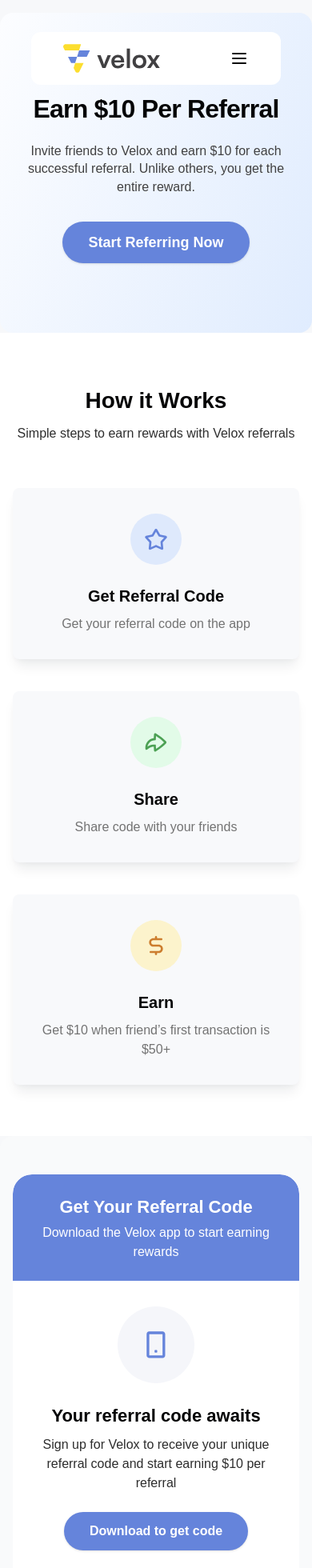
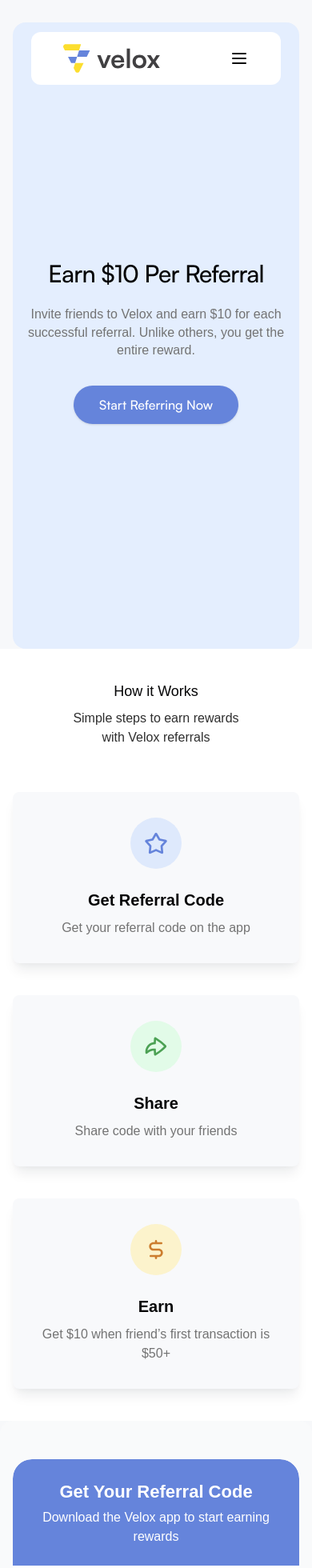
Before and after one commit to veloxpayments/velox-website, a Next.js app: page /referral in a window 390 px wide. Shown: the top 1960 px of the page at 80% size. Built offline with nearby package versions, Linux system fonts and the light colour scheme; a web font is replaced by a local one.

Commit message:
feat(UI): Add referral page mobile view

```diff
--- a/src/app/FAQs/page.tsx
+++ b/src/app/FAQs/page.tsx
@@ -7,6 +7,8 @@
 const imgSearchLine = "/search.svg";
 const imgLine = "/faqline.png";
 const imgMessage1Line = "/message.svg";
+const whiteLine = "/whiteLine.svg";
+
 
 const gettingStartedFaqs = [
   {
@@ -58,13 +60,14 @@
 
 const FAQs = () => {
   return (
-    <div className="w-full min-h-screen bg-[#f8f9fb] font-satoshi">
+    <div className="w-full min-h-screen bg-[#f8f9fb] font-satoshi font-satoshi pt-7 px-4 md:px-0 md:pt-0">
       {/* Header Section */}
-      <header className="bg-[#1a2238] w-full pb-12 md:pb-0 relative">
-        <div className="flex flex-col items-center justify-center text-center pt-16 md:pt-48 pb-8 md:pb-16">
-          <img src={imgQuestionLine} alt="question" className="w-12 h-12 mx-auto mb-4" />
-          <h1 className="text-white text-3xl md:text-5xl font-medium mb-4">Frequently Asked Questions</h1>
-          <p className="text-white text-lg md:text-2xl font-[300] max-w-2xl lg:max-w-6xl mx-auto">Have questions about our services? Find quick answers to commonly asked questions below.</p>
+      <header className="bg-[#1a2238] w-full h-[783px] md:h-auto md:py-0 relative rounded-2xl md:rounded-none flex justify-center items-center md:block px-4">
+        <div className="flex flex-col items-center justify-center text-center md:pt-48 md:pb-16">
+          <img src={imgQuestionLine} alt="question" className="w-10 h-10 md:w-12 md:h-12 mx-auto mb-4" />
+          <h1 className="text-white text-[30px] md:text-5xl font-medium mb-4">Frequently Asked Questions</h1>
+          <p className="text-white text-[16px] md:text-2xl font-[300] max-w-[60vw] lg:max-w-6xl mx-auto">Have questions about our services? Find quick answers to commonly asked questions below.</p>
+          <img src={whiteLine} alt="white line" className="md:hidden mt-6" />
         </div>
       </header>
 
@@ -86,7 +89,7 @@
         {/* Getting Started */}
         <section className="mb-10">
           <div className="flex items-center gap-3 mb-2">
-            <h2 className="text-[28px] font-medium text-[#000]">Getting Started</h2>
+            <h2 className="text-[18px] md:text-[28px] font-medium text-[#000]">Getting Started</h2>
           </div>
           <img src={imgLine} alt="line" className="w-full h-1 mb-6" />
           <div className="flex flex-col gap-4">
@@ -98,7 +101,7 @@
         {/* Send Money */}
         <section className="mb-10">
           <div className="flex items-center gap-3 mb-2">
-            <h2 className="text-[28px] font-medium text-[#000]">Send Money</h2>
+            <h2 className="text-[18px] md:text-[28px] font-medium text-[#000]">Send Money</h2>
           </div>
           <img src={imgLine} alt="line" className="w-full h-1 mb-6" />
           <div className="flex flex-col gap-4">
--- a/src/app/contact/page.tsx
+++ b/src/app/contact/page.tsx
@@ -30,7 +30,7 @@
   return (
     <div className="w-full min-h-screen bg-[#f8f9fb] font-satoshi pt-7 px-4 md:px-0 md:pt-0">
       {/* Header Section */}
-      <header className="bg-[#1a2238] w-full py-[300px] md:py-0 relative rounded-2xl md:rounded-none">
+      <header className="bg-[#1a2238] w-full h-[783px] md:h-auto md:py-0 relative rounded-2xl md:rounded-none flex items-center md:block justify-center">
         <div className="flex flex-col items-center justify-center text-center md:pt-48 md:pb-16">
           <img src={imgCustomerCareFill} alt="customer care" className="w-10 h-10 md:w-14 md:h-14 mx-auto mb-4" />
           <h1 className="text-white text-[30px] md:text-5xl font-bold mb-4">Talk to us</h1>
--- a/src/app/referral/page.tsx
+++ b/src/app/referral/page.tsx
@@ -13,20 +13,22 @@
 
 const Referral = () => {
   return (
-    <div className="w-full flex flex-col items-center min-h-screen font-satoshi">
+    <div className="w-full flex flex-col items-center min-h-screen font-satoshi pt-7 md:px-0 md:pt-0">
       {/* Hero Section */}
-      <section className="w-full flex flex-col items-center justify-center px-4 md:px-0 pt-12 md:pt-[120px] pb-8 md:pb-0 [background:linear-gradient(292deg,_#E0ECFE_0.55%,_#FCFDFF_99.45%)] rounded-2xl md:rounded-none mt-4 md:mt-0 min-h-[400px] md:min-h-[555px] relative overflow-hidden">
-        <div className="max-w-4xl w-full flex flex-col items-center justify-center mx-auto gap-6 relative z-10">
-          <h1 className="text-[32px] md:text-[40px] lg:text-[56px] font-bold text-[#050506] leading-[1.1] md:leading-[60px] tracking-tight text-center">Earn $10 Per Referral</h1>
-          <p className="text-[16px] md:text-[20px] lg:text-[24px] text-[#414141] max-w-2xl text-center leading-[1.4]">Invite friends to Velox and earn $10 for each successful referral. Unlike others, you get the entire reward.</p>
-          <button className="mt-2 md:mt-6 px-8 py-3 bg-[#6584DB] text-white rounded-full text-lg font-semibold shadow hover:bg-[#4a6fc1] transition mx-auto">Start Referring Now</button>
+      <section className="w-full px-4">
+        <header className="w-full h-[783px] md:h-auto flex flex-col items-center justify-center px-4 md:px-0 pt-12 md:pt-[120px] pb-8 md:pb-0 bg-[#E4EEFE] md:[background:linear-gradient(292deg,_#E0ECFE_0.55%,_#FCFDFF_99.45%)] rounded-2xl md:rounded-none min-h-[400px] md:min-h-[555px] relative overflow-hidden">
+          <div className="max-w-4xl w-full flex flex-col items-center justify-center mx-auto gap-6 relative z-10">
+          <h1 className="text-[30px] md:text-5xl lg:text-[56px] font-[500] md:font-bold text-[#050506] leading-[1.1] md:leading-[60px] tracking-tight text-center">Earn $10 Per Referral</h1>
+          <p className="text-[16px] md:text-[20px] lg:text-[24px] text-[#737373] max-w-2xl text-center leading-[1.4]">Invite friends to Velox and earn $10 for each successful referral. Unlike others, you get the entire reward.</p>
+          <button className="mt-2 md:mt-6 px-8 py-3 bg-[#6584DB] text-white rounded-full text-[16px] font-[500] shadow hover:bg-[#4a6fc1] transition mx-auto">Start Referring Now</button>
         </div>
+        </header>
       </section>
 
       {/* How it Works Section */}
-      <section className="w-full flex flex-col items-center py-16 px-4 bg-white">
-        <h2 className="text-[28px] md:text-[40px] font-bold text-[#050506] text-center mb-2">How it Works</h2>
-        <p className="text-[16px] md:text-[24px] text-[#2e2e2e] text-center mb-10">Simple steps to earn rewards with Velox referrals</p>
+      <section className="w-full flex flex-col items-center py-10 md:py-16 px-4 bg-white">
+        <h2 className="text-[18px] md:text-[40px] text-[500] md:font-bold text-[#050506] text-center mb-2">How it Works</h2>
+        <p className="text-[16px] md:text-[24px] text-[#2e2e2e] text-center mb-10 max-w-[60vw] md:max-w-full">Simple steps to earn rewards with Velox referrals</p>
         <div className="flex flex-col md:flex-row gap-10 md:gap-16 mt-4 w-full items-center justify-center">
           <div className="flex flex-col items-center bg-[#f8f9fb] rounded-[8px] p-8 w-full max-w-[392px] h-auto md:h-[223px] md:max-w-[392px]" style={{ boxShadow: '0 12px 16px -4px rgba(16,24,40,0.08), 0 4px 6px -2px rgba(16,24,40,0.03)' }}>
             <div className="bg-[#dee9fc] rounded-full flex items-center justify-center p-4 mb-6">
@@ -64,9 +66,9 @@
               <div className="bg-[#f5f6fa] rounded-full flex items-center justify-center w-[96px] h-[96px] mb-6">
                 <img src={rewardImg} alt="Referral Icon" className="w-10 h-10" />
               </div>
-              <h4 className="text-[22px] md:text-[28px] font-bold text-[#050506] text-center mb-2">Your referral code awaits</h4>
+              <h4 className="text-[18px] md:text-[28px] font-[500] md:font-bold text-[#050506] text-center mb-2">Your referral code awaits</h4>
               <p className="text-[#2d2d2d] text-[16px] md:text-[20px] text-center mb-6">Sign up for Velox to receive your unique referral code and start earning $10 per referral</p>
-              <button className="bg-[#6584DB] hover:bg-[#4a6fc1] text-white rounded-full px-8 py-3 font-semibold text-base md:text-lg shadow transition">Download to get code</button>
+              <button className="bg-[#6584DB] hover:bg-[#4a6fc1] text-white rounded-full px-8 py-3 font-[500] text-[16px] shadow transition">Download to get code</button>
             </div>
           </div>
         </div>
@@ -75,8 +77,8 @@
       {/* FAQ Section */}
       <section className="w-full bg-[#F8F9FB] flex flex-col items-center py-16 px-4">
         <div className="max-w-4xl w-full flex flex-col items-center mb-10">
-          <h2 className="text-[32px] md:text-[40px] font-bold text-[#050506] text-center mb-4">Frequently Asked Questions?</h2>
-          <p className="text-[18px] md:text-[22px] text-[#737373] text-center">Have questions about our services? Find quick answers to commonly asked questions below.</p>
+          <h2 className="text-[18px] md:text-[40px] font-[500] md:font-bold text-[#050506] text-center mb-4">Frequently Asked Questions?</h2>
+          <p className="text-[16px] md:text-[22px] text-[#737373] text-center">Have questions about our services? Find quick answers to commonly asked questions below.</p>
         </div>
         <div className="w-full max-w-5xl grid grid-cols-1 md:grid-cols-2 gap-6 md:gap-8 mb-10">
           {Array.from({ length: 8 }).map((_, i) => (
--- a/src/components/faqDropdown.tsx
+++ b/src/components/faqDropdown.tsx
@@ -26,7 +26,7 @@
         className="w-full px-6 py-5 text-left flex items-center justify-between"
       >
         <span
-          className={`text-[20px] font-medium pr-4 ${
+          className={`text-[16px] md:text-[20px] font-[400] md:font-medium pr-4 ${
             open ? "text-[#6584DB]" : "text-black"
           }`}
         >
@@ -40,7 +40,7 @@
       </button>
       {open && (
         <div className="px-6 pb-5">
-          <p className="text-[#050506] leading-[27px] font-normal text-[18px]">
+          <p className="text-[#050506] leading-[27px] font-normal text-[16px] md:text-[18px]">
             {answer}
           </p>
         </div>
--- a/src/components/header.tsx
+++ b/src/components/header.tsx
@@ -252,7 +252,7 @@
                     {item.items.map((subItem) => (
                       <Link
                         key={subItem.title}
-                        href="#"
+                        href={subItem.link}
                         className="text-sm text-gray-700 hover:text-gray-900"
                       >
                         {subItem.title}
```
